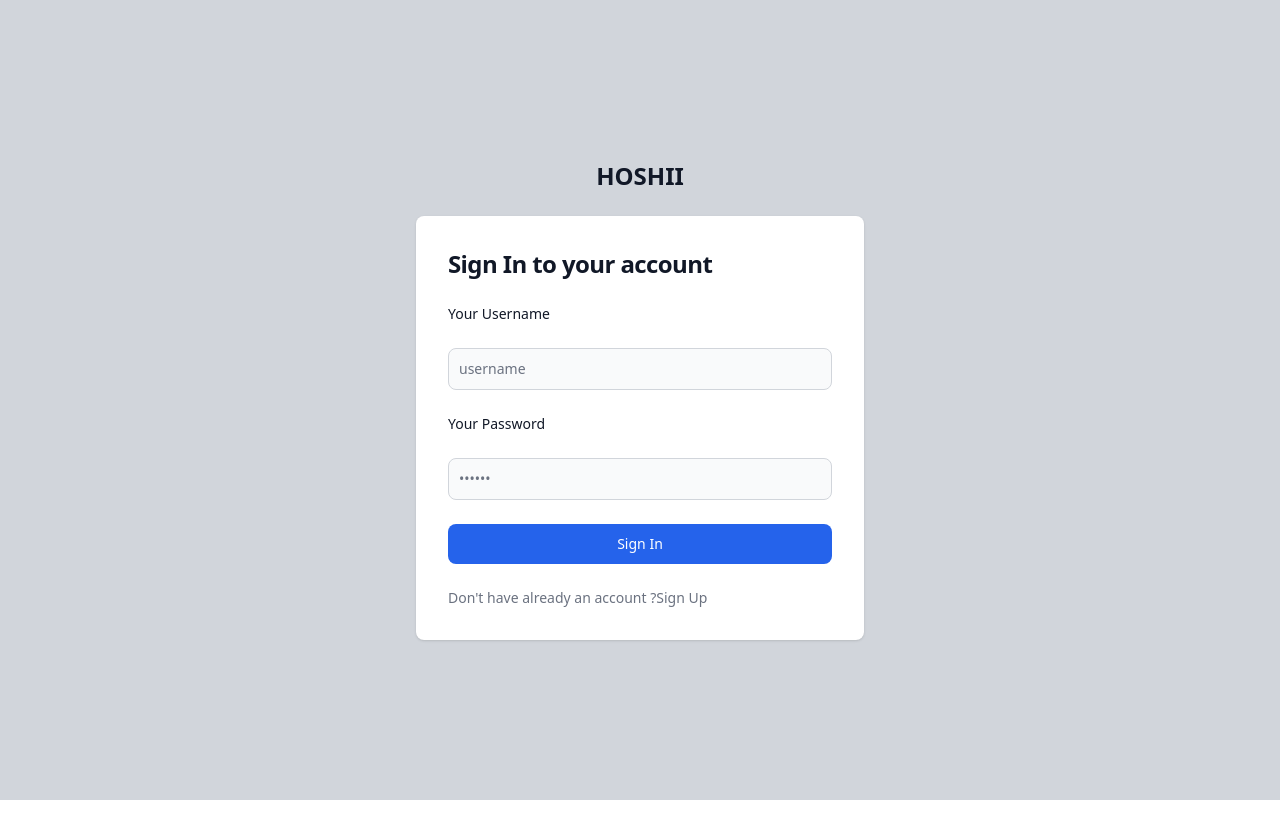
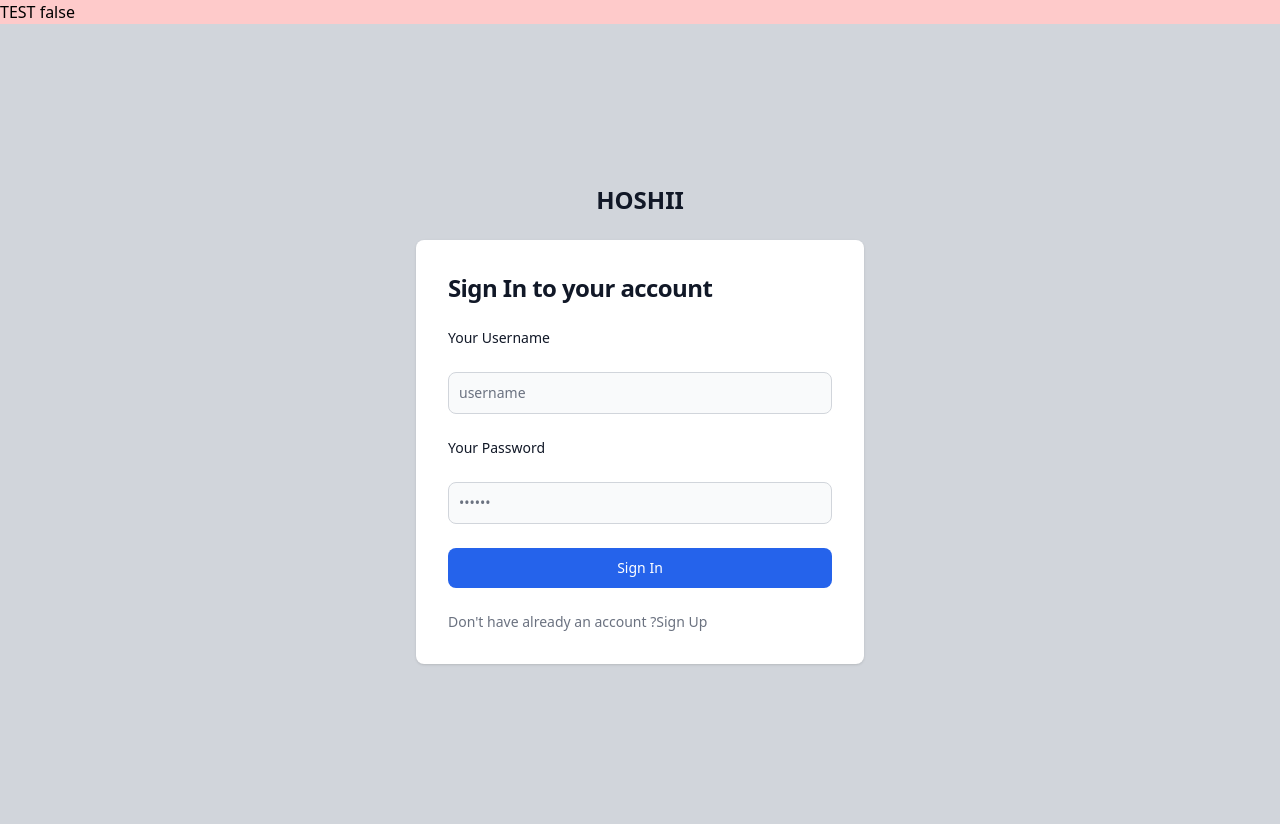
Before and after one commit to TimotheGauquelin/hoshii-front, a Vue app: page /guest in a window 1280 px wide. Before the commit the page ends 800 px from the top, so only its background shows below. Built offline with nearby package versions, Linux system fonts and the light colour scheme; what oh-vue-icons would draw is missing.

Commit message:
[FEAT][TG] - Create Modal component and use it inside App Page to display it at each page

```diff
--- a/src/App.vue
+++ b/src/App.vue
@@ -1,11 +1,18 @@
-<script setup lang="ts">
+<script setup>
   import { computed, ref } from 'vue';
   import store from './store'
   import Tabs from './components/Tabs/Tabs.component.vue'
+  import Modal from './components/modal/Modal.component.vue'
 
   const profil = computed(() => store.state.profil)
   // const tabsHeight = computed(() => store.state.tabsHeight)
   const tabsHeight = ref(47)
+
+  const modalToggle = ref(false)
+
+  const modalDisplayer = () => {
+      modalToggle.value = !modalToggle.value
+  }
 
   const getTabsHeight = (height) => {
       store.dispatch('setTabsHeight', height)
@@ -18,11 +25,15 @@
 </script>
 
 <template>
-  <div :class="`${profil.accessToken && 'h-screen overflow-hidden'} bg-blue-200`" :style="{minHeight: `calc(100vh)`}">
-    <main :class="`bg-red-200 ${profil.accessToken ? 'overflow-y-auto' : 'overflow-hidden'} text-justify`"
-          :style="{minHeight: `calc(100vh ${profil.accessToken && `- ${tabsHeight}px`})`}">
-      <router-view />
-    </main>
-    <Tabs v-if="profil.accessToken" :getTabsHeight="getTabsHeight" :profil=profil />
+  <div class="relative">
+    <div :class="`${profil.accessToken && 'h-screen overflow-hidden'} bg-blue-200`" :style="{minHeight: `calc(100vh)`}">
+      <main :class="`bg-red-200 ${profil.accessToken ? 'overflow-y-auto' : 'overflow-hidden'} text-justify`"
+            :style="{minHeight: `calc(100vh ${profil.accessToken && `- ${tabsHeight}px`})`}">
+            <button @click="modalDisplayer">TEST {{ modalToggle }}</button>
+        <router-view />
+      </main>
+      <Tabs v-if="profil.accessToken" :getTabsHeight="getTabsHeight" :profil=profil :modalToggle=modalToggle />
+    </div>
+    <Modal :modalToggle=modalToggle @modalDisplayer=modalDisplayer />
   </div>
 </template>
--- /dev/null
+++ b/src/components/modal/Modal.component.vue
@@ -0,0 +1,25 @@
+<script setup>
+
+    const props = defineProps({
+        modalToggle: Boolean
+    })
+
+    const emit = defineEmits(['modalDisplayer'])
+
+
+</script>
+<template>
+    <div v-if=modalToggle class="fixed flex left-0 top-0 w-screen h-screen z-1" @click="emit('modalDisplayer')">
+        <div class="maxHeight w-5/6 m-auto overflow-y-auto border border-black p-3 md:p-8 bg-blue-300 rounded">
+            <button class="bg-red-200 p-2">Fermer</button>
+            <div>ABC MODAL {{ modalToggle }}</div>
+                Lorem ipsum dolor sit amet, consectetur adipisicing elit. Enim, eos!
+            </div>
+    </div>
+</template>
+
+<style>
+    .maxHeight {
+        max-height: 80vh
+    }
+</style>
```
